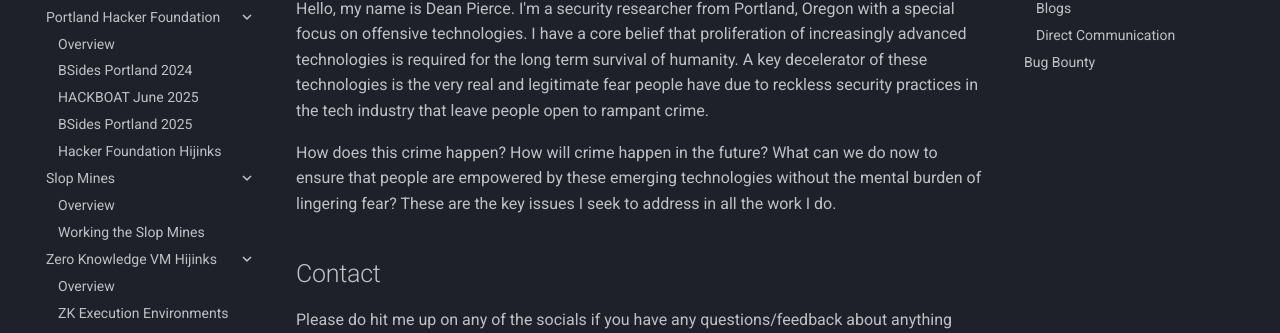
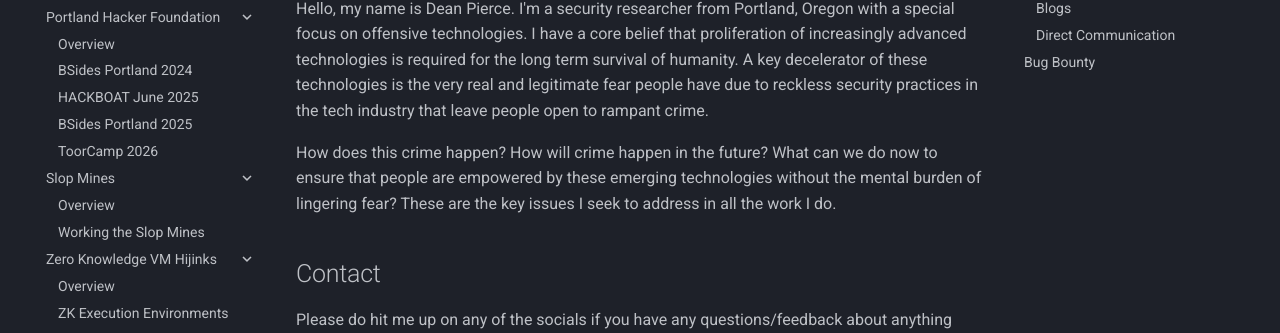
Before and after one commit to pierce403/deanpierce.net, an MkDocs documentation site: the page built from docs/index.md, in a window 1280 px wide. Shown: the part 184-517 px from the top of the page. Built offline with MkDocs 1.6.1 and Material for MkDocs 9.7.7, drawn with Linux system fonts in a browser that asks for light colours; comment, search, counter and statistics services are not loaded.

Commit message:
Use venue label for PDXHF ToorCamp talk

```diff
--- a/mkdocs.yml
+++ b/mkdocs.yml
@@ -12,7 +12,7 @@ nav:
           - BSides Portland 2024: talks/portland-hacker-foundation/bsides-portland-2024.md
           - HACKBOAT June 2025: talks/portland-hacker-foundation/hackboat-june-2025.md
           - BSides Portland 2025: talks/portland-hacker-foundation/october-2025.md
-          - Hacker Foundation Hijinks: talks/portland-hacker-foundation/hacker-foundation-hijinks.md
+          - ToorCamp 2026: talks/portland-hacker-foundation/hacker-foundation-hijinks.md
       - Slop Mines:
           - Overview: talks/slop-mines/index.md
           - Working the Slop Mines: talks/slop-mines/working-the-slop-mines.md
```
